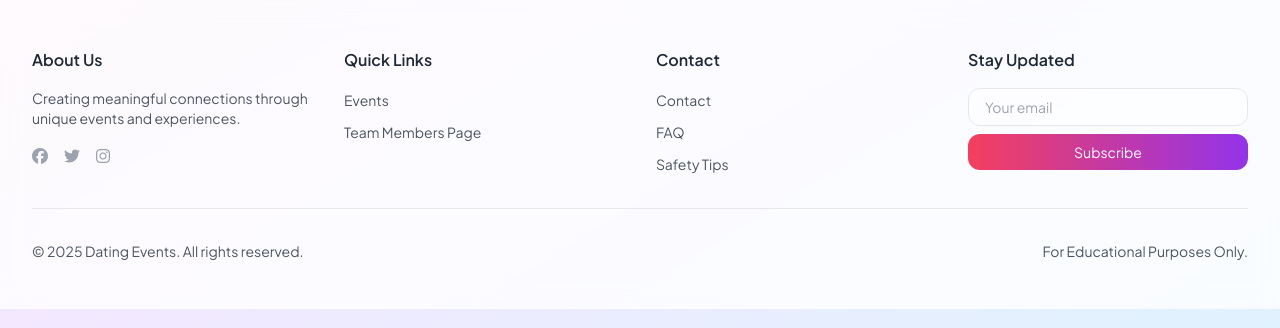
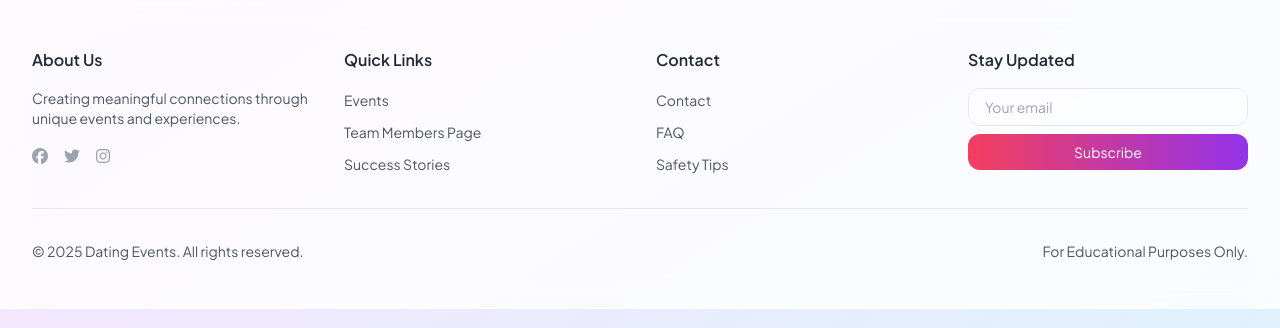
Before and after one commit to klchambers/CI-Feb25-hackathon2, a Django app: page /contact/ in a window 1280 px wide. Shown: the part 472-800 px from the top of the page. Run offline with Django 4.2, Linux system fonts and the light colour scheme; some libraries are stand-ins or nearby versions.

Commit message:
Add success-stories to footer

```diff
--- a/templates/base.html
+++ b/templates/base.html
@@ -278,6 +278,7 @@
           <ul class="space-y-2">
             <li><a href="#" class="text-sm text-gray-600 hover:text-rose-600">Events</a></li>
             <li><a href="#" class="text-sm text-gray-600 hover:text-rose-600">Team Members Page</a></li>
+            <li><a href="#" class="text-sm text-gray-600 hover:text-rose-600 modal-trigger">Success Stories</a></li>
           </ul>
         </div>
 
```
